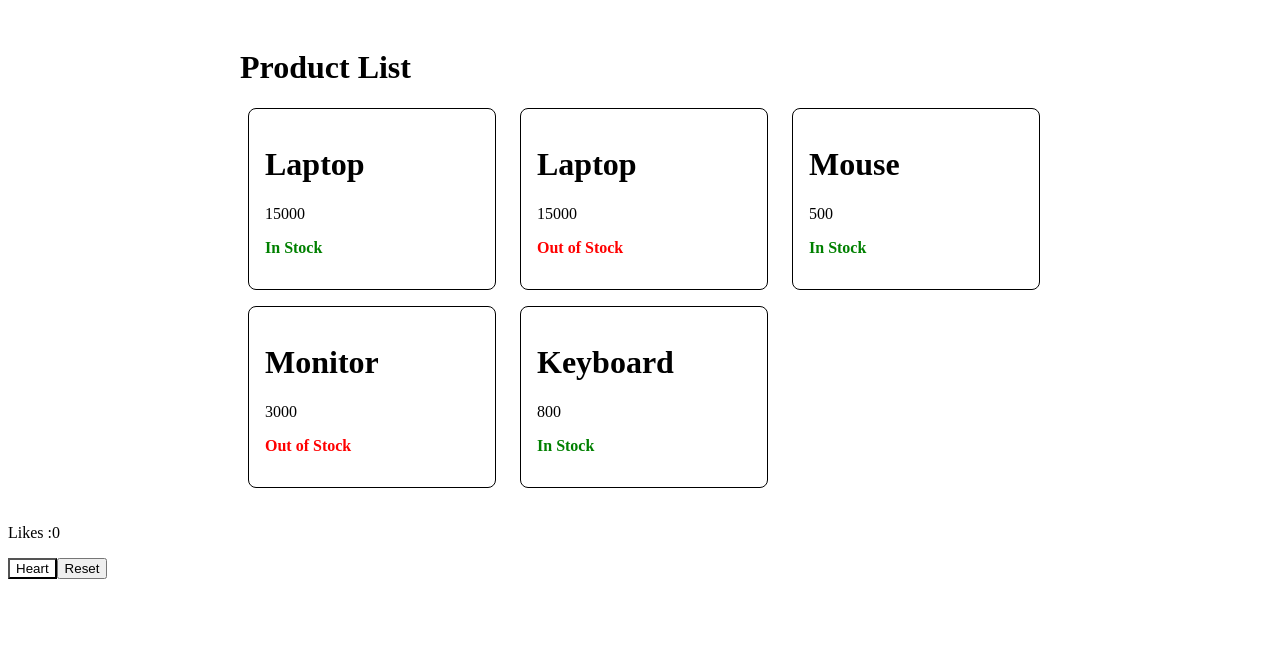
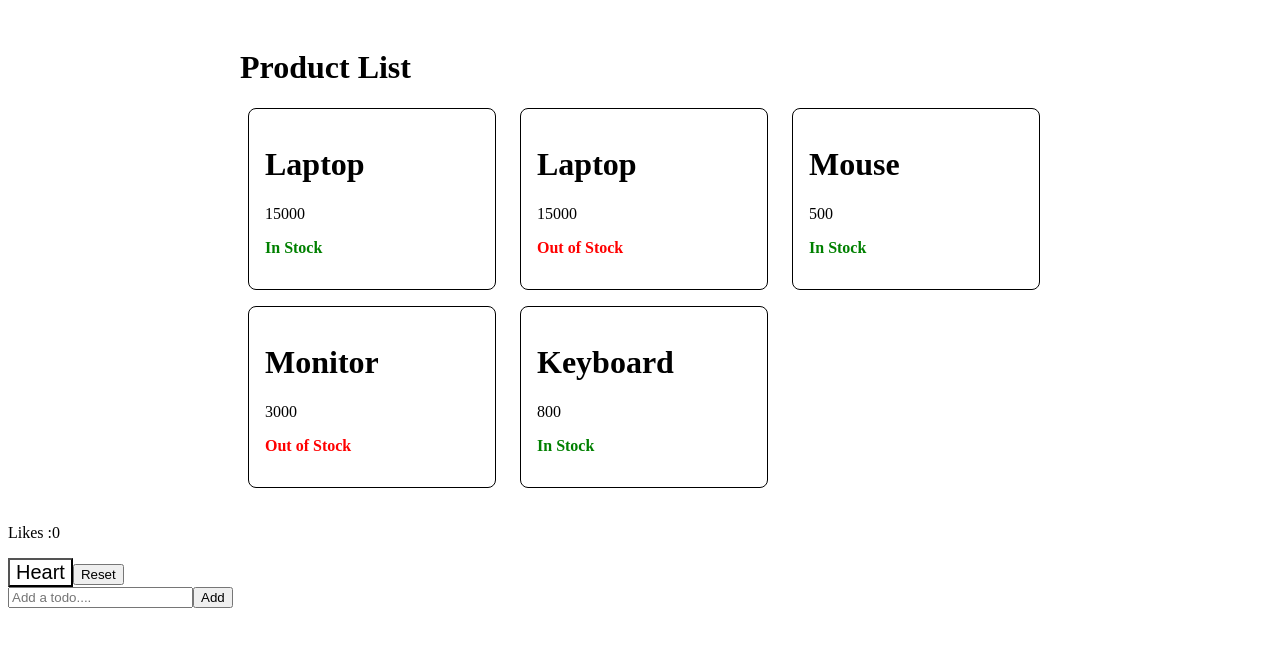
Before and after one commit to Surwxa5/react-practice, a React (Vite) app in the folder PracticeReact/: page / in a window 1280 px wide. Shown: the top 646 px of the page. Built offline with nearby package versions, Linux system fonts and the light colour scheme.

Commit message:
todo list

```diff
--- a/PracticeReact/src/App.jsx
+++ b/PracticeReact/src/App.jsx
@@ -1,6 +1,7 @@
 import { useState } from 'react'
 import ProductCard from './component/ProductCard'
 import Likebutton from './component/Likebutton'
+import Todolist from './component/Todolist'
 function App( ) {
   const [count, setCount] = useState(0)
 
@@ -18,6 +19,9 @@ function App( ) {
     </div>
     {/* use state practice */}
     <Likebutton/>
+
+    {/* Todo list work */}
+    <Todolist/>
     </>
   )
 }
--- a/PracticeReact/src/component/Likebutton.jsx
+++ b/PracticeReact/src/component/Likebutton.jsx
@@ -5,7 +5,7 @@ const Likebutton = () => {
   return (
     <div>
       <p>Likes :{count}</p>
-      <button onClick={()=> setCount(count+1)} style={{backgroundColor:count>10 ? "red":"white"}}>Heart</button>
+      <button onClick={()=> setCount(count+1)} style={{backgroundColor:count>10 ? "red":"white",fontSize:"20px"}}>Heart</button>
       <button onClick={()=>setCount(0)
       }>Reset</button>
     </div>
--- /dev/null
+++ b/PracticeReact/src/component/Todolist.jsx
@@ -0,0 +1,18 @@
+import React, { useState } from 'react'
+
+const Todolist = () => {
+  // the list
+  const [todos, setTodos] = useState([])
+  // whats typed in the box
+  const [input, setInput] = useState("")
+  return (
+    <div>
+      <input type="text" value={input} onChange={(e) => setInput(e.target.value)} placeholder='Add a todo....' />
+      <button onClick={()=>{setTodos([...todos,{id:Date.now(),text:input}])
+      setInput("")  //clear the box after adding
+    }}>Add</button>
+    </div>
+  )
+}
+
+export default Todolist
```
